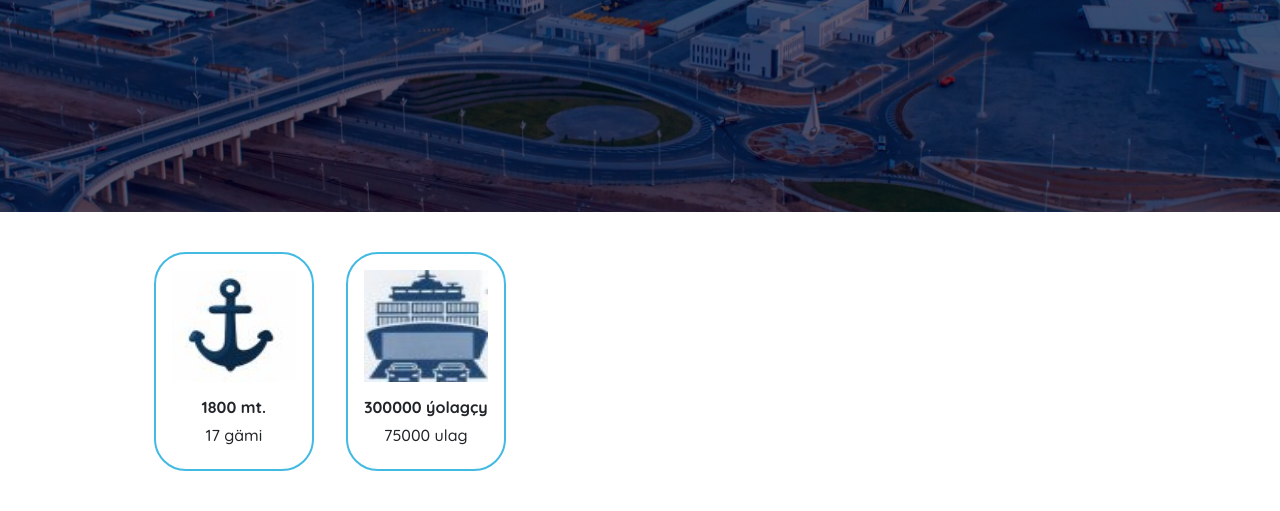
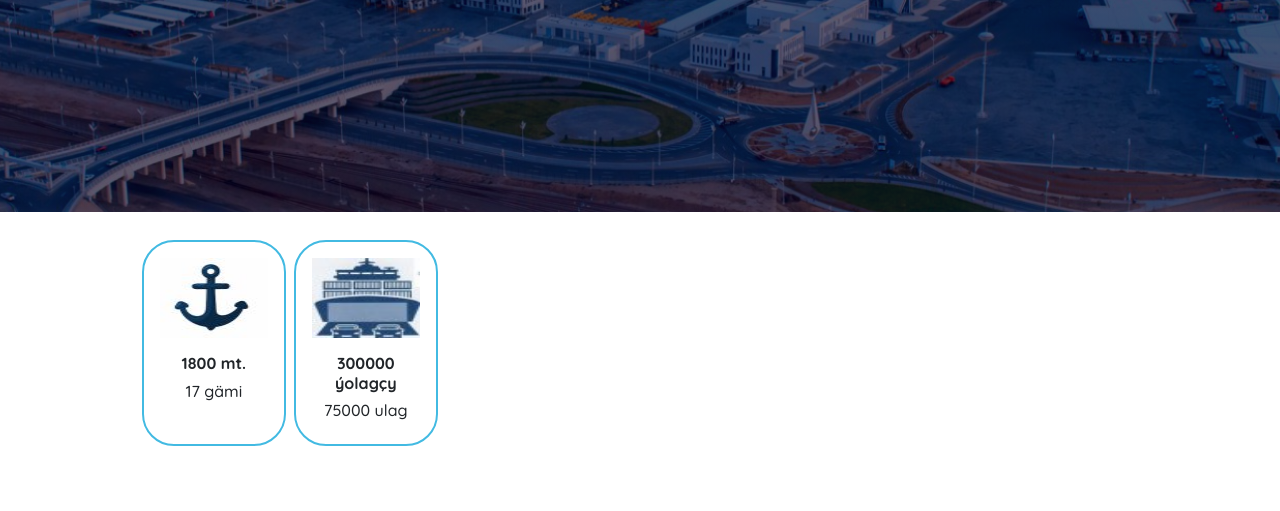
Before and after one commit to neharix/seaport, a Django app: page / in a window 1280 px wide. Shown: the part 571-1082 px from the top of the page. After the commit the page ends 1017 px from the top, so only its background shows below. Run offline with Django 5.2, Linux system fonts and the light colour scheme; some libraries are stand-ins or nearby versions.

Commit message:
init commit

```diff
--- a/main/static/css/main.css
+++ b/main/static/css/main.css
@@ -8,12 +8,12 @@
 
 .item-card {
     padding: 1rem;
-    width: 10rem;
+    width: 9rem;
     border: 2px solid #42bae2;
     border-radius: 2rem;
 }
 
 
 .item-card .w-100 {
-    height: 7rem;
+    height: 5rem;
 }
--- a/main/templates/views/main.html
+++ b/main/templates/views/main.html
@@ -44,14 +44,14 @@
     <div class="container my-4">
         <div class="d-flex  justify-content-center">
             <div class="row w-90">
-                <div class="item-card m-3">
+                <div class="item-card m-1">
                     <div class="w-100">
                         <img class="w-100" src="{% static 'img/minies/anchor.jpg' %}" />
                     </div>
                     <h6 class="mt-3 text-center fw-bold">1800 mt.</h6>
                     <h6 class="text-center">17 gämi</h6>
                 </div>
-                <div class="item-card m-3">
+                <div class="item-card m-1">
                     <div class="w-100">
                         <img class="w-100" src="{% static 'img/minies/ferry.jpg' %}" />
                     </div>
```
